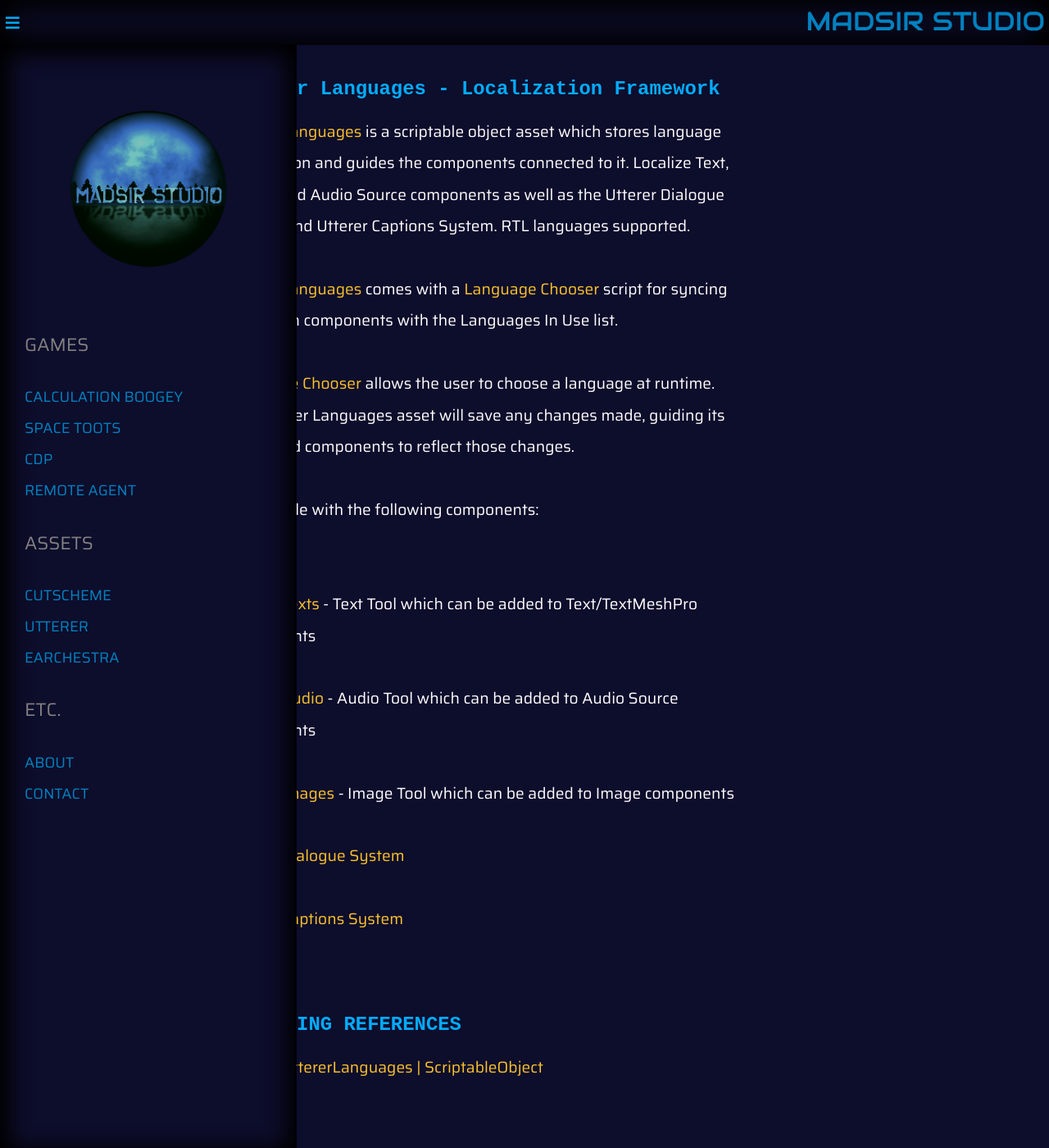
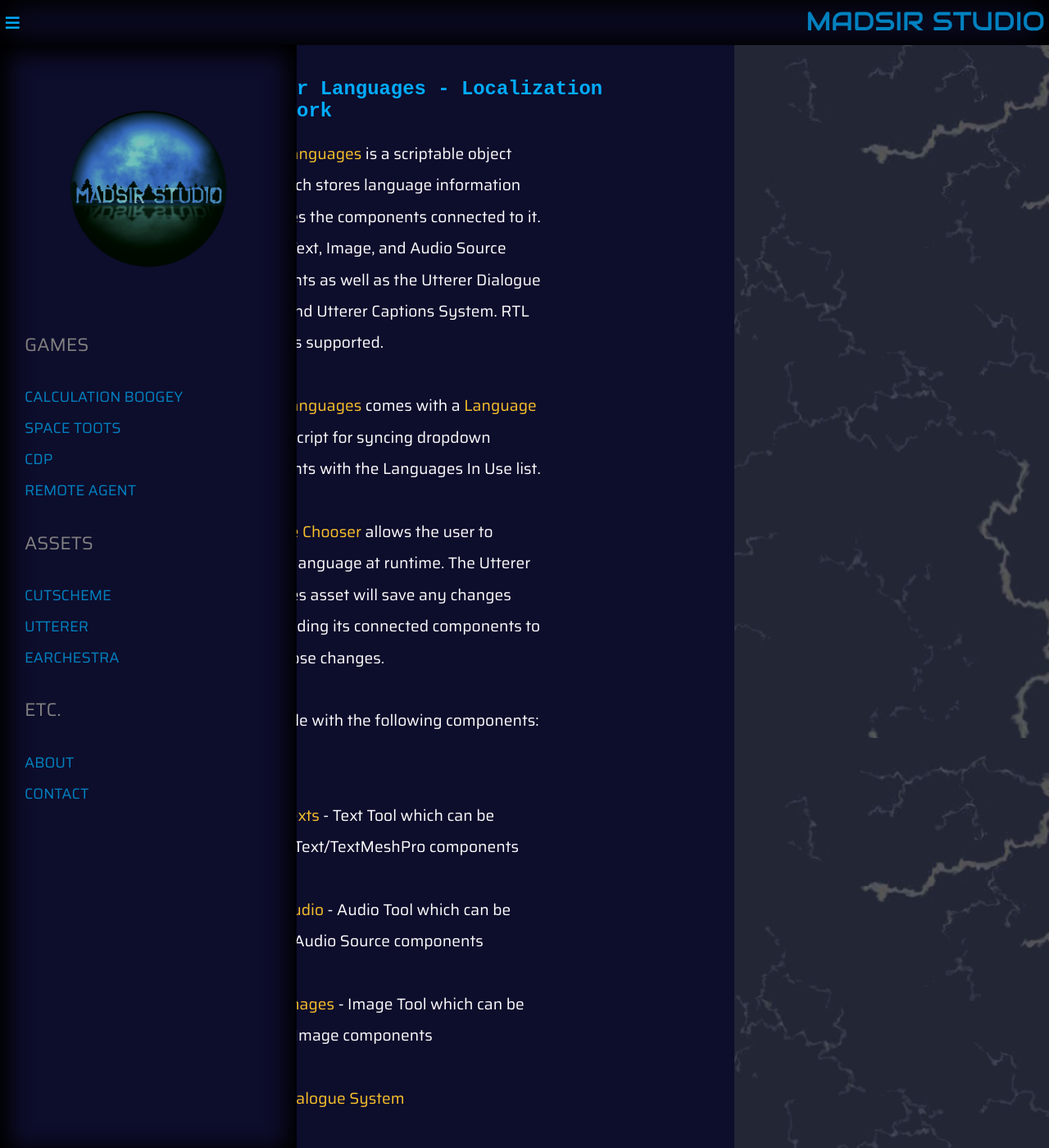
Before and after one commit to Madsir/madsirstudio.github.io, a Jekyll site: the page built from utterer/docs/index.html, in a window 1280 px wide and 1400 px high. Shown: the whole window at 82% size. Built offline with Jekyll 4.4.1, drawn with Linux system fonts in a browser that asks for light colours.

Commit message:
Update index.html

```diff
--- a/utterer/docs/index.html
+++ b/utterer/docs/index.html
@@ -8,7 +8,6 @@
 <head>
     <style>
 body {
-    font-family: 'Arial', sans-serif;
     margin: 0;
     padding: 0;
     display: flex;
@@ -55,7 +54,7 @@
 }
 
 #documentation {
-    flex-grow: 1;
+    width:50%;
     padding: 20px;
     background-color: #0D0D2C;
 }
```
